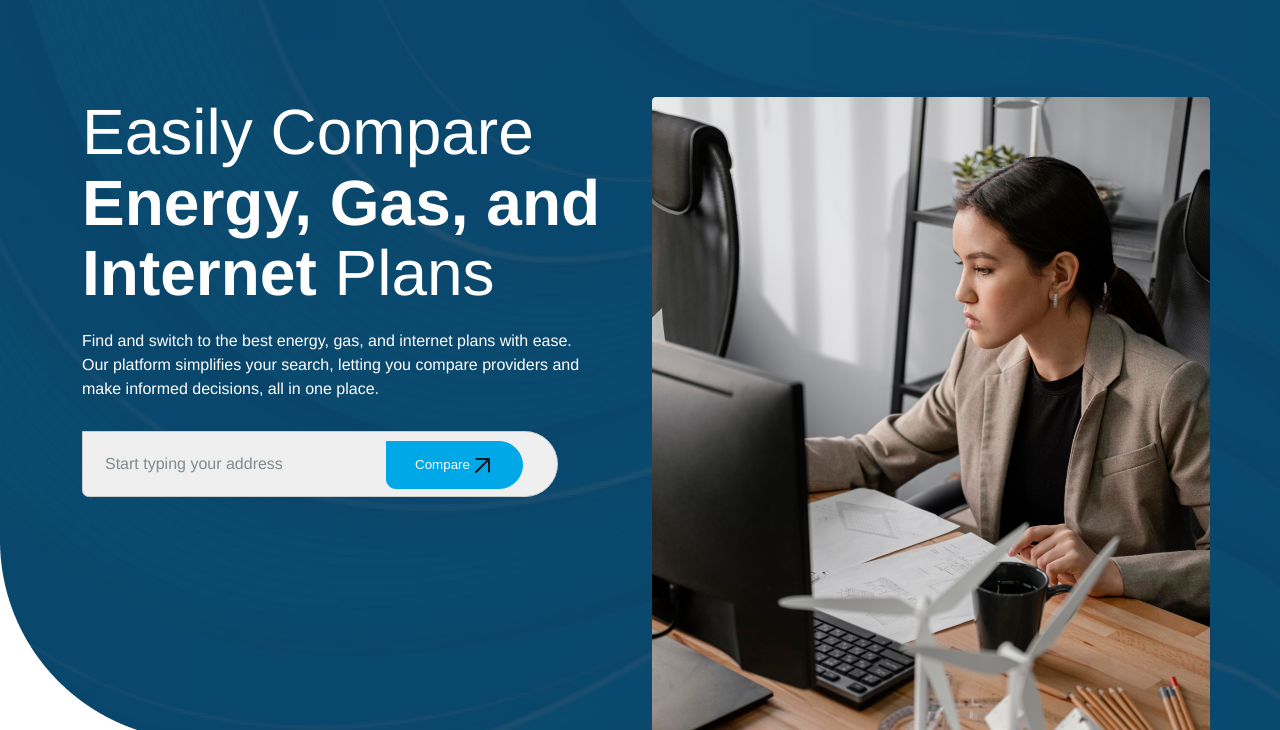
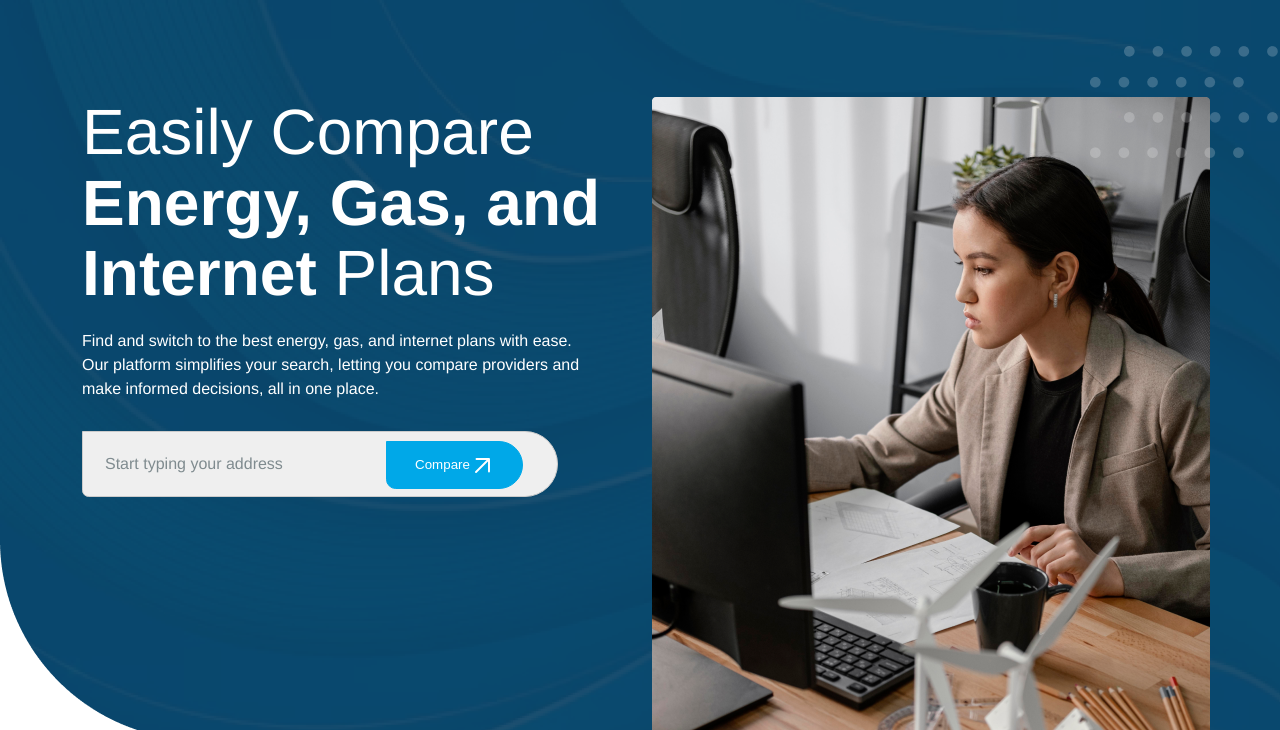
Before and after one commit to pooja-786/home-page-1, a plain HTML site: page index.html in a window 1280 px wide. Shown: the part 70-800 px from the top of the page. Drawn offline with Linux system fonts and the light colour scheme.

Commit message:
position set page

```diff
--- a/asstes/css/style.css
+++ b/asstes/css/style.css
@@ -70,6 +70,10 @@ nav {
     width: 100%;
     height: 810px;
 
+}
+@font-face{
+    font-family: Helvetica;
+    @import url(../Helvetica);
 }
 
 .position-relative {
@@ -162,12 +166,11 @@ nav {
     top: 40px;
 
 }
-.text-white {
-    color: var(--White, rgba(255, 255, 255, 1));
-}
+
 
 .devolepmant-image {
     margin-top: 100px;
+    z-index: 1%;
 }
 .more-than {
 font-family: Helvetica;
@@ -185,3 +188,12 @@ font-family: Helvetica;
         line-height: 41.8px;
        color: rgba(0,168,232);
 }
+.icon {
+        position: absolute;
+            top: 49px;
+            left: 438px;
+}
+
+@media (max-width:992.98px) {
+
+}
--- a/index.html
+++ b/index.html
@@ -54,13 +54,11 @@
                     <div class="position-relative">
                         <button class="btn-2">Start typing your address
                             <button class="btn-3">Compare
-                                <svg class="text-white" width="24" height="24" viewBox="0 0 24 24" fill="none"
-                                    xmlns="http://www.w3.org/2000/svg">
-                                    <path d="M6 19L19 6M19 6V18.48M19 6H6.52" stroke="#00171F" stroke-width="1.93338"
-                                        stroke-linecap="round" stroke-linejoin="round" />
+                                <svg width="24" height="24" viewBox="0 0 24 24" fill="none" xmlns="http://www.w3.org/2000/svg">
+                                    <path d="M6 19L19 6M19 6V18.48M19 6H6.52" stroke="white" stroke-width="1.93338" stroke-linecap="round"
+                                        stroke-linejoin="round" />
                                 </svg>
-
-                            </button>
+                             </button>
                         </button>
                     </div>
 
@@ -71,7 +69,7 @@
                 <div class="col-6">
                     <div class="position-relative">
                         <img src="./asstes/image/png/devolepmant.png" alt="devolepmant" class="devolepmant-image">
-                        <img src="./asstes/image/png/icon image.png" alt="icon">
+                        <img src="./asstes/image/png/icon image.png" alt="icon" class="icon">
                     </div>
 
 
```
Also changed, not shown: asstes/font family/Helvetica.ttf (added).
